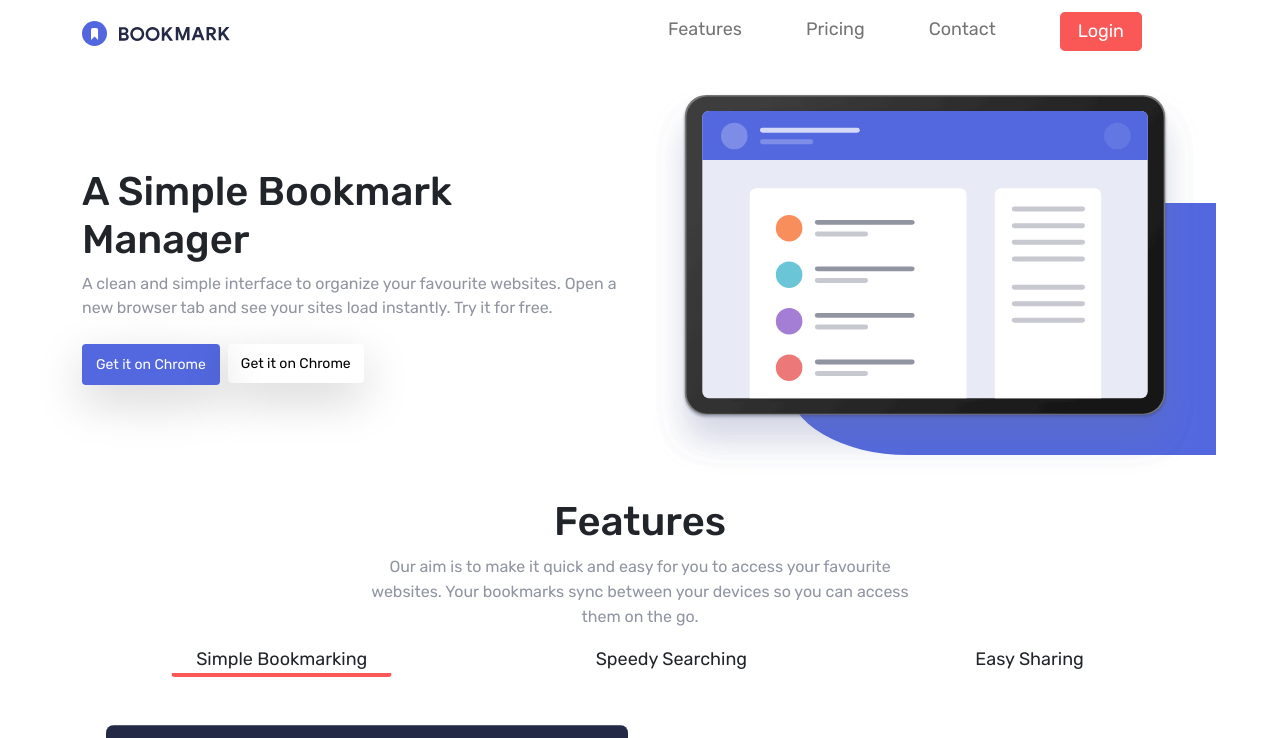
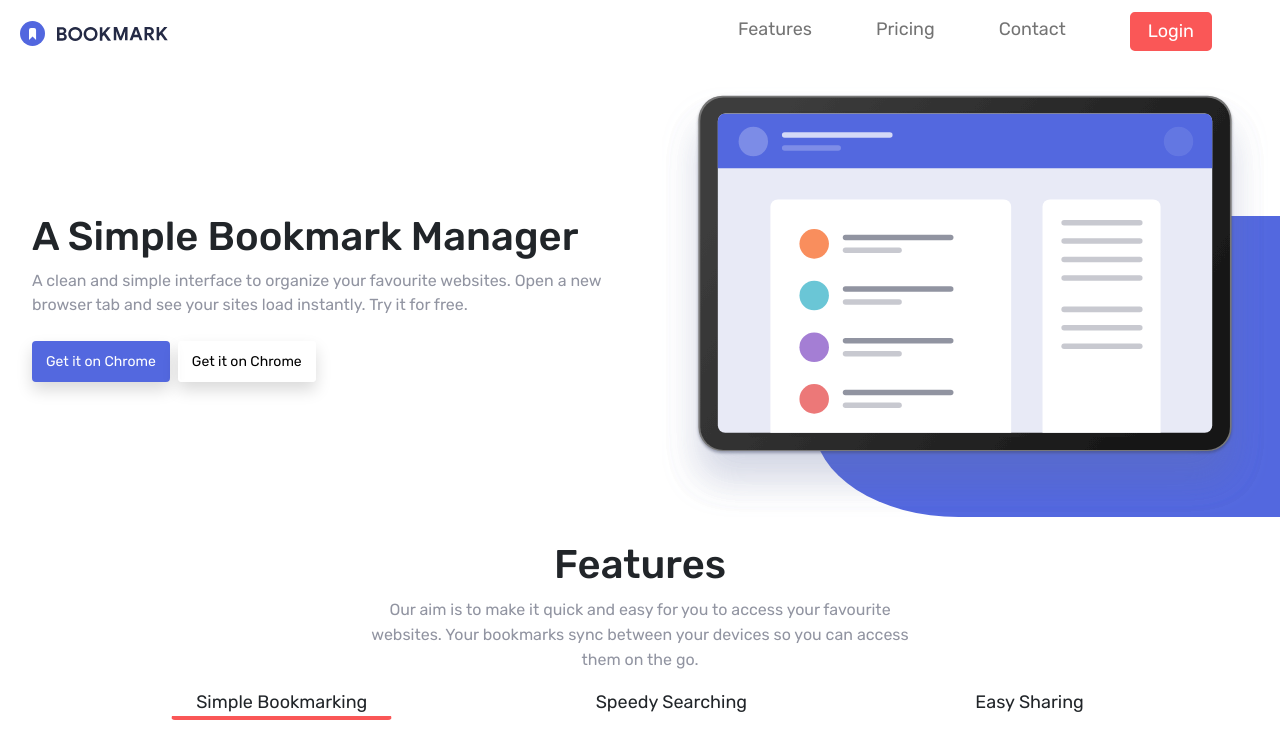
Before and after one commit to Ashish8449/Bookmark-landing-page, a plain HTML site: page index.html in a window 1280 px wide. Shown: the top 738 px of the page. Drawn offline with nearby package versions, Linux system fonts and the light colour scheme.

Commit message:
add container fluid to hero section

```diff
--- a/index.html
+++ b/index.html
@@ -133,8 +133,8 @@
   Contact -->
 
     <!-- navbar  -->
-    <div class="container">
-      <nav class="navbar navbar-expand-md navbar-light">
+    <div class="container-fluid">
+      <nav class="navbar navbar-expand-md navbar-light ms-md-2">
         <a href="#" class="navbar-brand">
           <img
             src="images/logo-bookmark.svg"
@@ -179,9 +179,9 @@
     </div>
     <!--hero section -->
     <section class="mt-3 mt-md-4 pb-md-2 pb-1" id="hero">
-      <div class="container text-center text-md-start">
+      <div class="container-fluid text-center text-md-start">
         <div
-          class="
+          class="ms-md-2
             row
             justify-content-between
             align-items-center
@@ -204,12 +204,12 @@
                   <button class="btn bg_blue"> Get it on Chrome</button>
                 </div> -->
                 <div class="me-2">
-                  <button class="btn shadow-lg bg_blue fs-8 text-white btnhero1" id="">
+                  <button class="btn shadow bg_blue fs-8 text-white btnhero1" id="">
                     Get it on Chrome
                   </button>
                 </div>
                 <div>
-                  <button class="btn shadow-lg fs-8 text-black" id="btnhero2">Get it on Chrome</button>
+                  <button class="btn shadow fs-8 text-black" id="btnhero2">Get it on Chrome</button>
                 </div>
               </div>
             </div>
--- a/style.css
+++ b/style.css
@@ -65,6 +65,9 @@ nav ul li a:hover{
   .btnhero1{
     border: 2px solid hsl(231, 69%, 60%);
   }
+  #btnhero2{
+      border: 2px solid white;
+  }
 
 /*------------------------------------------------------------------
     Fonts
@@ -128,12 +131,12 @@ div.relative {
   id
 -------------------------------------------------------------------*/
   #box1{
-    border-radius: 0 0 0 28%;
+    border-radius: 0 0 0 31%;
     top: 30%;
     left: 26%;
     z-index: -1;
-    width: 75%;
-    height: 65%;
+    width: 74%;
+    height: 70%;
   }
   #box2{
     border-radius: 0 0 30% 0%;
@@ -145,3 +148,13 @@ div.relative {
     height: 77%;
 
 }
+  @media screen and (max-width: 600px) {
+      body{
+          /* display: none; */
+      }
+      #half_boder{
+          width: 50%;
+          margin: auto;
+      }
+
+  }
```
